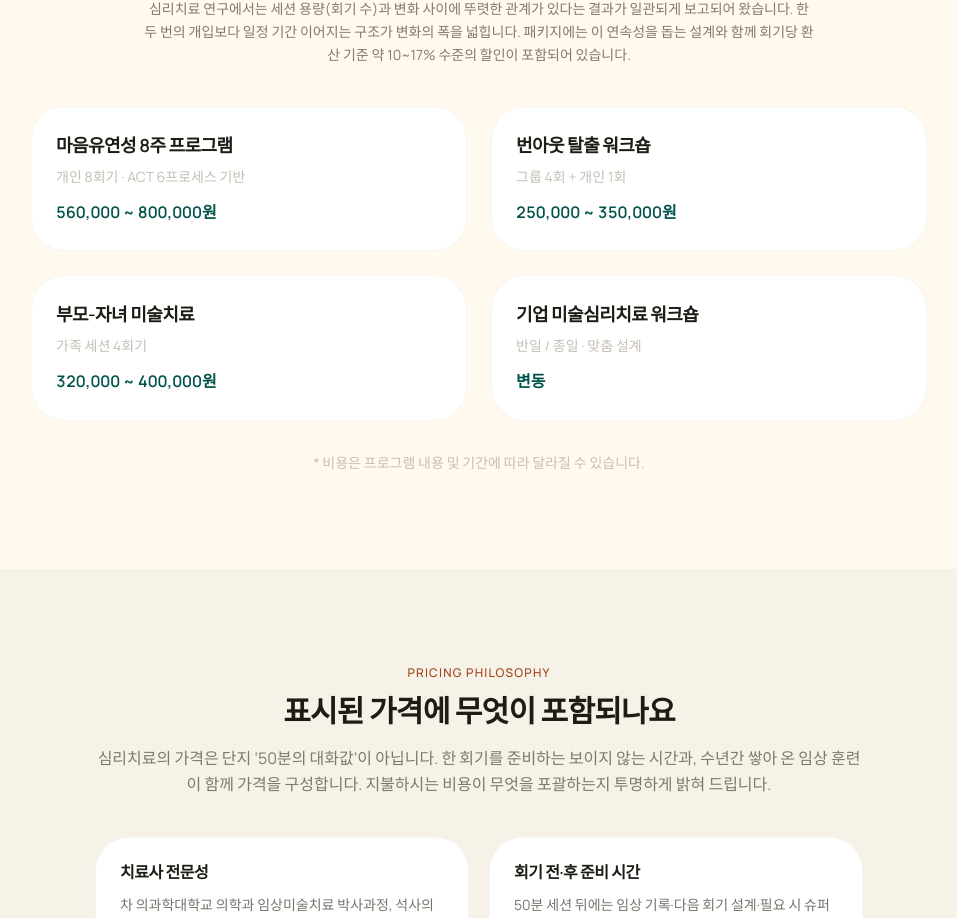
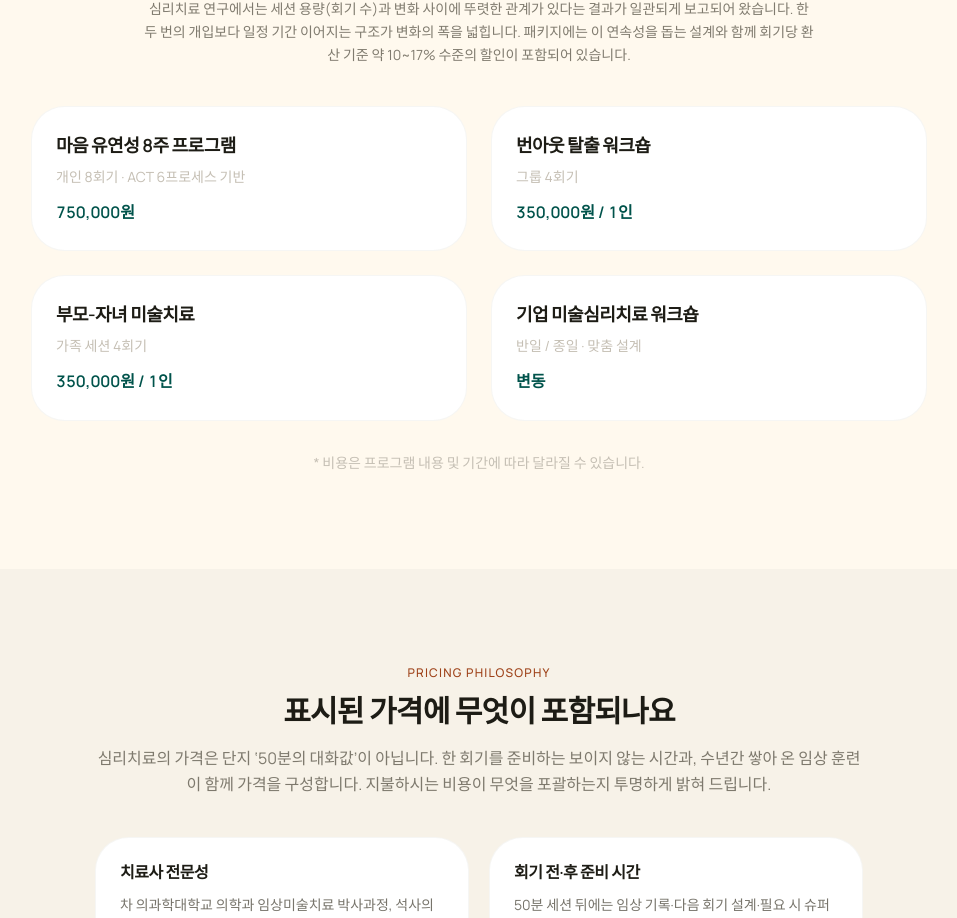
Before and after one commit to act-art-center/actartcenter.com, a Next.js app: page /pricing in a window 1280 px wide. Shown: the part 1672-2590 px from the top of the page, without its empty margins (161-1118 px from the left). Built offline with nearby package versions, Linux system fonts and the light colour scheme.

Commit message:
fix: set updated program package prices

```diff
--- a/src/app/pricing/page.tsx
+++ b/src/app/pricing/page.tsx
@@ -123,31 +123,28 @@ const pricingSchema = {
         },
         {
           "@type": "Offer",
-          name: "마음유연성 8주 프로그램 (개인 8회)",
+          name: "마음 유연성 8주 프로그램 (개인 8회)",
           priceSpecification: {
             "@type": "PriceSpecification",
-            minPrice: "560000",
-            maxPrice: "800000",
+            price: "750000",
             priceCurrency: "KRW",
           },
         },
         {
           "@type": "Offer",
-          name: "번아웃 탈출 워크숍 (그룹 4 + 개인 1)",
+          name: "번아웃 탈출 워크숍 (그룹 4회기, 1인)",
           priceSpecification: {
             "@type": "PriceSpecification",
-            minPrice: "250000",
-            maxPrice: "350000",
+            price: "350000",
             priceCurrency: "KRW",
           },
         },
         {
           "@type": "Offer",
-          name: "부모-자녀 미술치료 (가족 4회)",
+          name: "부모-자녀 미술치료 (가족 4회, 1인)",
           priceSpecification: {
             "@type": "PriceSpecification",
-            minPrice: "320000",
-            maxPrice: "400000",
+            price: "350000",
             priceCurrency: "KRW",
           },
         },
@@ -183,18 +180,18 @@ const pricing = [
 
 const packages = [
   {
-    name: "마음유연성 8주 프로그램",
+    name: "마음 유연성 8주 프로그램",
     sessions: "개인 8회기",
-    price: "560,000 ~ 800,000원",
+    price: "750,000원",
     note: "ACT 6프로세스 기반",
   },
   {
     name: "번아웃 탈출 워크숍",
-    sessions: "그룹 4회 + 개인 1회",
-    price: "250,000 ~ 350,000원",
+    sessions: "그룹 4회기",
+    price: "350,000원 / 1인",
     note: "",
   },
-  { name: "부모-자녀 미술치료", sessions: "가족 세션 4회기", price: "320,000 ~ 400,000원", note: "" },
+  { name: "부모-자녀 미술치료", sessions: "가족 세션 4회기", price: "350,000원 / 1인", note: "" },
   {
     name: "기업 미술심리치료 워크숍",
     sessions: "반일 / 종일",
```
